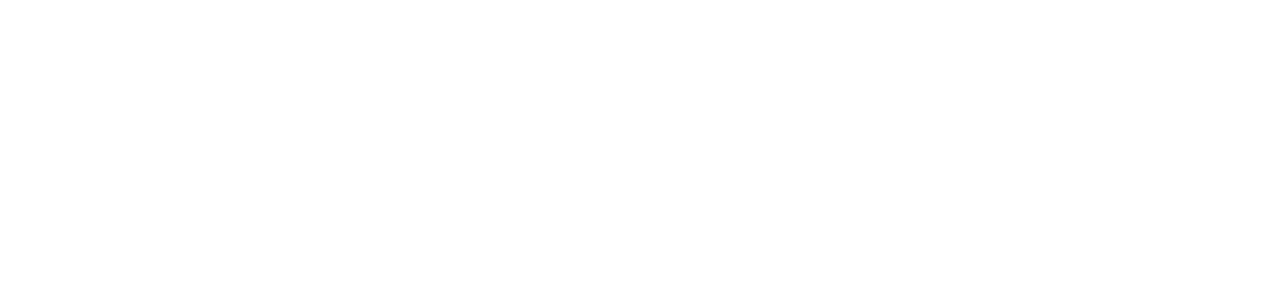
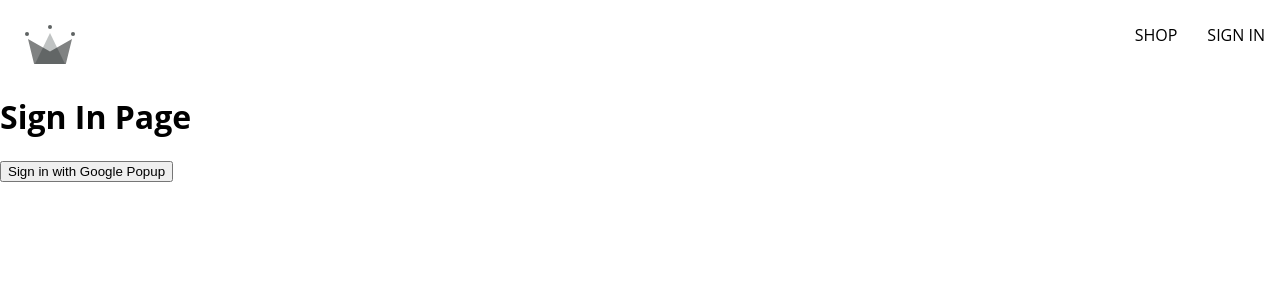
Before and after one commit to yongjohnlee80/reactWebStore, a React (Create React App) app: page /sign-In in a window 1280 px wide. Before the commit this address had no page. Shown: the top 300 px of the page. Built offline with nearby package versions, Linux system fonts and the light colour scheme; a web font is replaced by a local one.

Commit message:
added sign-in component and created firebase database and connected

```diff
--- a/src/App.js
+++ b/src/App.js
@@ -3,14 +3,20 @@
 import categories from "./categories.json";
 
 import Navigation from "./Navigation/navigation.compoenent";
+import SignIn from "./sign-in/sign-in.component";
 import Home from "./routes/home/home.component";
 
+const Shop = () => {
+  return <h1>Shop Page</h1>
+}
 
 const App = () => {
     return (
         <Routes>
             <Route path="/" element={<Navigation />}>
                 <Route index element={<Home categories={categories} />} />
+                <Route path="shop" element={<Shop/>} />
+                <Route path="sign-In" element={<SignIn/>} />
             </Route>
         </Routes>
     );
--- a/src/Navigation/navigation.compoenent.jsx
+++ b/src/Navigation/navigation.compoenent.jsx
@@ -15,6 +15,9 @@
                     <Link className="nav-link" to="/shop">
                         SHOP
                     </Link>
+                    <Link className="nav-link" to="/sign-in">
+                        SIGN IN
+                    </Link>
                 </div>
             </div>
             <Outlet />
--- /dev/null
+++ b/src/Utils/firebase/firebase.utils.js
@@ -0,0 +1,59 @@
+// Import the functions you need from the SDKs you need
+import { initializeApp } from "firebase/app";
+
+import {
+    getAuth,
+    signInWithPopup,
+    signInWithRedirect,
+    GoogleAuthProvider,
+} from "firebase/auth";
+
+import { getFirestore, doc, getDoc, setDoc } from "firebase/firestore";
+
+// TODO: Add SDKs for Firebase products that you want to use
+// https://firebase.google.com/docs/web/setup#available-libraries
+
+// Your web app's Firebase configuration
+const firebaseConfig = {
+    apiKey: "AIzaSyD6tzxa6fZ9-PemDEvBq5yua3nAnN5cd-k",
+    authDomain: "crwn-clothing-db-dc0da.firebaseapp.com",
+    projectId: "crwn-clothing-db-dc0da",
+    storageBucket: "crwn-clothing-db-dc0da.appspot.com",
+    messagingSenderId: "214583367156",
+    appId: "1:214583367156:web:a3e792a51d1c06e1dc95a1",
+};
+
+// Initialize Firebase
+const firebaseApp = initializeApp(firebaseConfig);
+
+const provider = new GoogleAuthProvider();
+
+provider.setCustomParameters({
+    prompt: "select_account",
+});
+
+export const auth = getAuth();
+export const signInWithGooglePopup = () => signInWithPopup(auth, provider);
+
+export const db = getFirestore();
+
+export const createUserDocumentFromAuth = async (userAuth) => {
+    const userDocRef = doc(db, "users", userAuth.uid);
+
+    const userSnapshot = await getDoc(userDocRef);
+
+    if (!userSnapshot.exists()) {
+        const { displayName, email } = userAuth;
+        const createdAt = new Date();
+
+        try {
+            await setDoc(userDocRef, {
+                displayName,
+                email,
+                createdAt
+            });
+        } catch (error) {
+            console.log("error creating the user", error.message);
+        }
+    }
+};
--- /dev/null
+++ b/src/sign-in/sign-in.component.jsx
@@ -0,0 +1,22 @@
+import {
+    signInWithGooglePopup,
+    createUserDocumentFromAuth
+} from '../Utils/firebase/firebase.utils';
+
+const SignIn = () => {
+    const logGoogleUser = async () => {
+        const response = await signInWithGooglePopup();
+        const userDocRef = await createUserDocumentFromAuth(response.user);
+    }
+
+    return (
+        <div>
+            <h1>Sign In Page</h1>
+            <button onClick={logGoogleUser}>
+                Sign in with Google Popup
+            </button>
+        </div>
+    )
+}
+
+export default SignIn;
```
